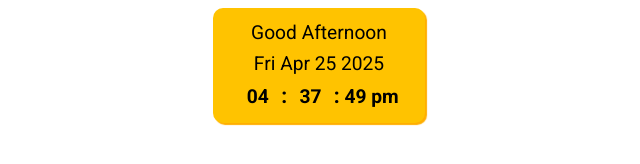
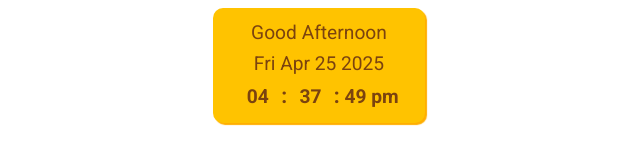
Before and after one commit to abanawk/notion, a plain HTML site: page index.html in a window 1280 px wide. Shown: the whole page, without its empty margins (321-961 px from the left). Drawn offline with Linux system fonts and the light colour scheme.

Commit message:
Update index.html

```diff
--- a/index.html
+++ b/index.html
@@ -39,7 +39,7 @@ h1 {
     padding: 10px 25px 10px 25px;
     border-radius: 10px;
     background: #ffc300;
-    color: ##7B430F;
+    color: #7B430F;
     display: inline-block;
     box-shadow: 2px 2px 1px 0px #ffae00;
 }
```
